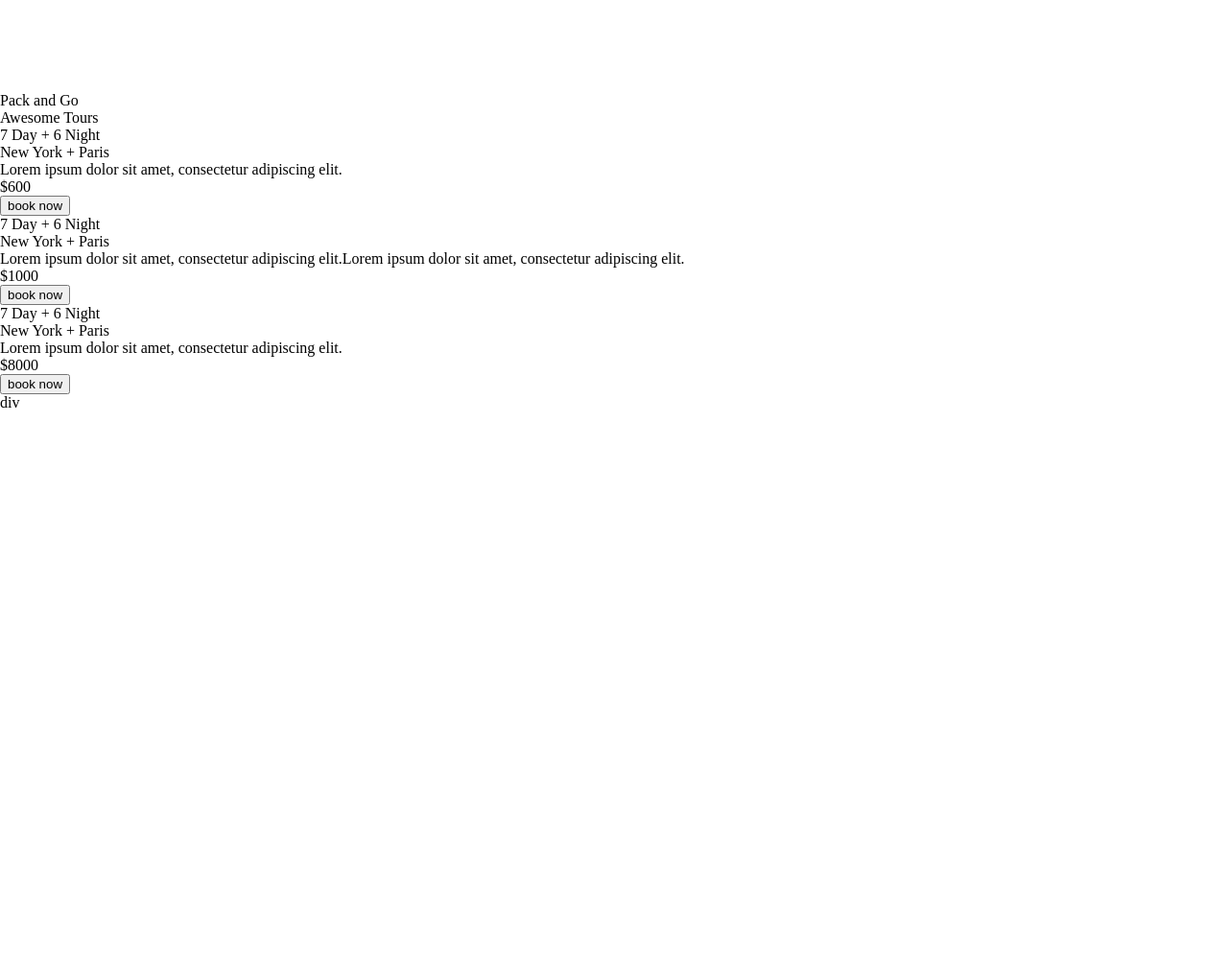
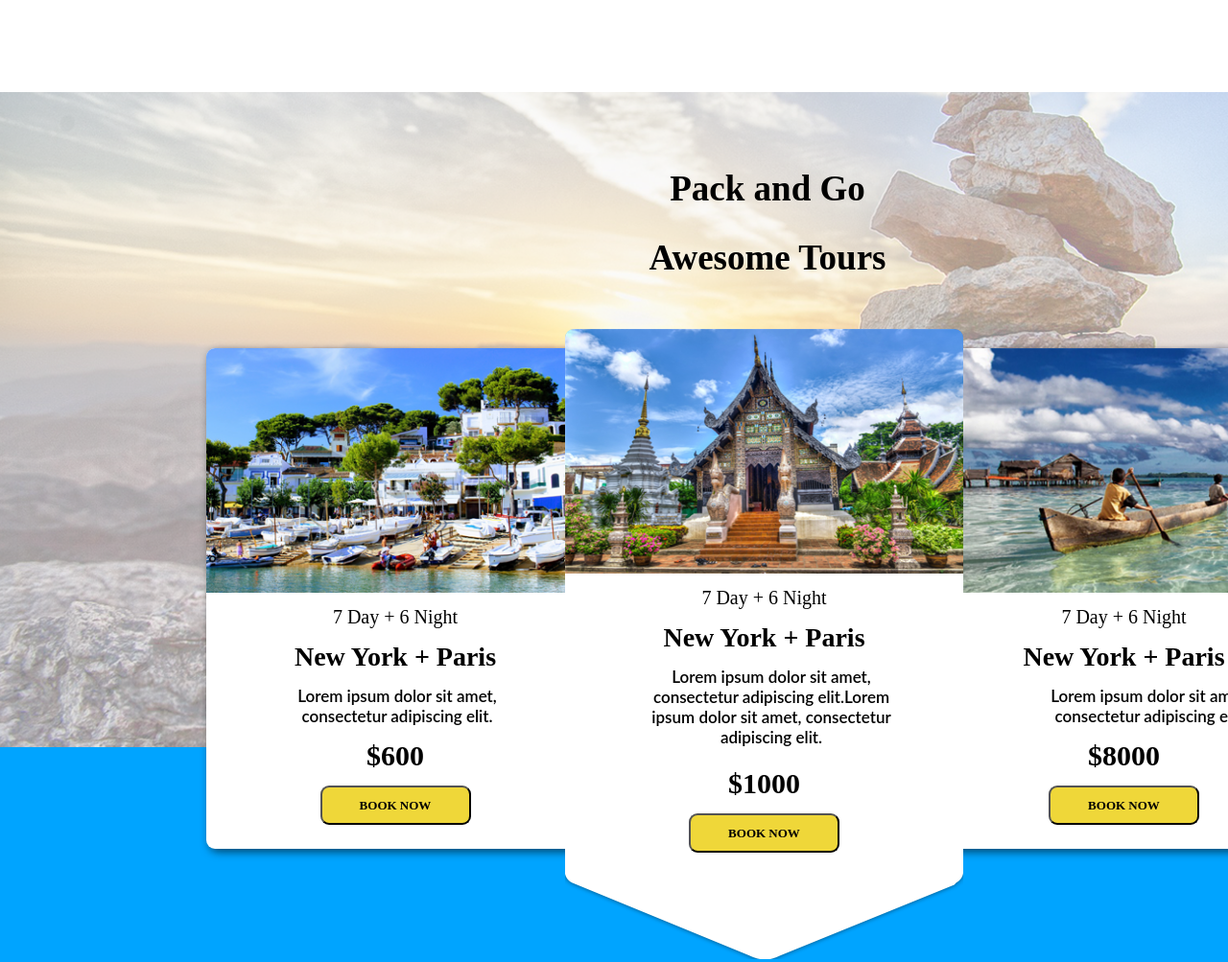
Before and after one commit to Khebnev/Exploore, a plain HTML site: page index.html in a window 1280 px wide. Shown: the part 3931-4934 px from the top of the page at 96% size. Before the commit the page ends 4360 px from the top, so only its background shows below. Drawn offline with Linux system fonts and the light colour scheme.

Commit message:
Added block best-deals

```diff
--- a/index.html
+++ b/index.html
@@ -401,8 +401,10 @@
                     Awesome Tours
                 </div>
             </div>
+                <div class="best-deals__container">
                     <div class="best-deals__left">
-                <div class="best-deals__left-top-bg"></div>
+                        <div class="best-deals__left-top-bg">
+                        </div>
                         <div class="best-deals__left-text">
                             <div class="best-deals__left-text-days">
                                 7 Day + 6 Night
@@ -417,7 +419,8 @@
                                 $600
                             </div>
                             <div class="best-deals__left-button">
-                        <input type="button" value="book now">
+                                <input class="best-deals__left-btn" type="button" value="book now">
+                            </div>
                         </div>
                     </div>
                 </div>
@@ -437,7 +440,7 @@
                         $1000
                     </div>
                     <div class="best-deals__center-button">
-                        <input type="button" value="book now">
+                        <input class="best-deals__center-btn" type="button" value="book now">
                     </div>
                 </div>
             </div>
@@ -457,7 +460,7 @@
                         $8000
                     </div>
                     <div class="best-deals__right-button">
-                        <input type="button" value="book now">
+                        <input class="best-deals__right-btn" type="button" value="book now">
                     </div>
                 </div>
             </div>
--- a/style.css
+++ b/style.css
@@ -678,3 +678,206 @@ body{
     font-weight: 600;
     text-transform: uppercase;
 }
+
+/*content__best-deals*/
+.content__best-deals{
+    height: 939px;
+    width: 1600px;
+    background-image: url(images/best-deals__bg.png);
+}
+.best-deals__heading{
+    padding-bottom: 73px;
+    text-align: center;
+}
+.best-deals__heading-title{
+    font: 37px Montserrat;
+    font-weight: 800;
+    padding-top: 79px;
+    padding-bottom: 29px;
+}
+.best-deals__heading-subtitle{
+    font: 37px Montserrat;
+    font-weight: 600;
+}
+
+/*            best-deals content              */
+
+best-deals__container{
+
+}
+/*LEFT*/
+.best-deals__left{
+    width: 394px;
+    height: 522px;
+    background: #fff;
+    border-radius: 9px;
+    box-shadow: 3px 3px 10px rgba(0, 0, 0, 0.6);
+    margin-left: 215px;
+    float: left;
+}
+.best-deals__left-top-bg{
+    width: 375px;
+    height: 255px;
+    border-radius: 9px 0px 0px 0px;
+    background-image: url(images/best-deals__left.png);
+    background-size: 375px 255px;
+    background-repeat: no-repeat;
+}
+.best-deals__left-text{
+    text-align: center;
+    padding-top: 14px;
+}
+.best-deals__left-text-days{
+    font: 20px Montserrat;
+    font-weight: 400;
+    margin-bottom: 14px;
+}
+.best-deals__left-text-cities{
+    font: 28px Montserrat;
+    font-weight: 800;
+    margin-bottom: 14px;
+}
+
+.best-deals__left-text-description{
+    font: 17px Lato;
+    font-weight: 600;
+    width: 220px;
+    height: 42px;
+    margin-left: 89px;
+    margin-bottom: 14px;
+}
+.best-deals__left-text-price{
+    font: 30px Montserrat;
+    font-weight: 800;
+}
+.best-deals__left-button{
+    margin-top: 14px;
+}
+.best-deals__left-btn{
+    width: 157px;
+    height: 41px;
+    background: #efd739;
+    font: 13px Montserrat;
+    font-weight: 600;
+    text-transform: uppercase;
+    border-radius: 9px;
+    color: #000;
+}
+/*CENTER*/
+.best-deals__center{
+    width: 415px;
+    height: 657px;
+/*    background: #fff;*/
+    background-image: url(images/best-deals__center-bg.png);
+    border-radius: 9px;
+    margin-left: -20px;
+    margin-top: -20px;
+    position: relative;
+    float: left;
+}
+.best-deals__center-top-bg{
+
+    height: 255px;
+    border-radius: 9px 9px 0px 0px;
+    background-image: url(images/best-deals__center.png);
+    background-size: 420px 265px;
+    background-repeat: no-repeat;
+}
+.best-deals__center-text{
+    text-align: center;
+    padding-top: 14px;
+}
+.best-deals__center-text-days{
+    font: 20px Montserrat;
+    font-weight: 400;
+    margin-bottom: 14px;
+}
+.best-deals__center-text-cities{
+    font: 28px Montserrat;
+    font-weight: 800;
+    margin-bottom: 14px;
+}
+
+.best-deals__center-text-description{
+    font: 17px Lato;
+    font-weight: 600;
+    width: 276px;
+    height: 91px;
+    margin-left: 77px;
+    margin-bottom: 14px;
+}
+.best-deals__center-text-price{
+    font: 30px Montserrat;
+    font-weight: 800;
+}
+.best-deals__center-button{
+    margin-top: 14px;
+}
+.best-deals__center-btn{
+    width: 157px;
+    height: 41px;
+    background: #efd739;
+    font: 13px Montserrat;
+    font-weight: 600;
+    text-transform: uppercase;
+    border-radius: 9px;
+    color: #000;
+}
+/*RIGHT*/
+.best-deals__right{
+/*    width: 394px;*/
+    height: 522px;
+    background: #fff;
+    border-radius: 9px;
+    box-shadow: 3px 3px 10px rgba(0, 0, 0, 0.6);
+    margin-left: -20px;
+    float: left;
+}
+.best-deals__right-top-bg{
+    width: 375px;
+    height: 255px;
+    border-radius: 0px 9px 0px 0px;
+    background-image: url(images/best-deals__right.png);
+    background-size: 375px 255px;
+    background-repeat: no-repeat;
+}
+.best-deals__right-text{
+    text-align: center;
+    padding-top: 14px;
+}
+.best-deals__right-text-days{
+    font: 20px Montserrat;
+    font-weight: 400;
+    margin-bottom: 14px;
+}
+.best-deals__right-text-cities{
+    font: 28px Montserrat;
+    font-weight: 800;
+    margin-bottom: 14px;
+}
+
+.best-deals__right-text-description{
+    font: 17px Lato;
+    font-weight: 600;
+    width: 276px;
+/*    height: 91px;*/
+    margin-left: 77px;
+    margin-bottom: 14px;
+}
+.best-deals__right-text-price{
+    font: 30px Montserrat;
+    font-weight: 800;
+}
+.best-deals__right-button{
+    margin-top: 14px;
+}
+.best-deals__right-btn{
+    width: 157px;
+    height: 41px;
+    background: #efd739;
+    font: 13px Montserrat;
+    font-weight: 600;
+    text-transform: uppercase;
+    border-radius: 9px;
+    color: #000;
+}
```
Also changed, not shown: images/best-deals__bg.png (added), images/best-deals__center-bg.png (added), images/best-deals__center.png (added), images/best-deals__left.png (added), images/best-deals__right.png (added). Lines whose indentation alone changed are shown as unchanged.
